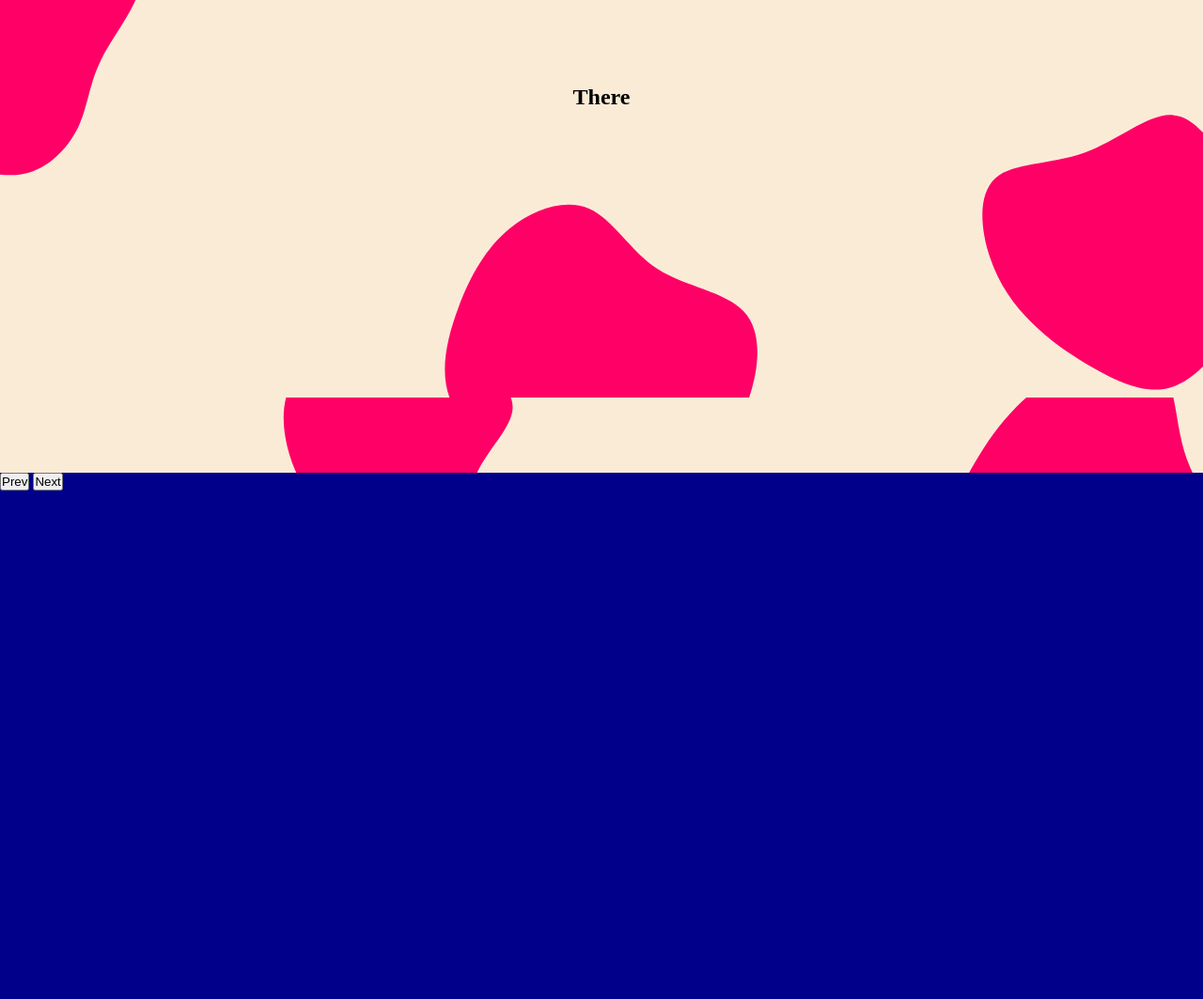
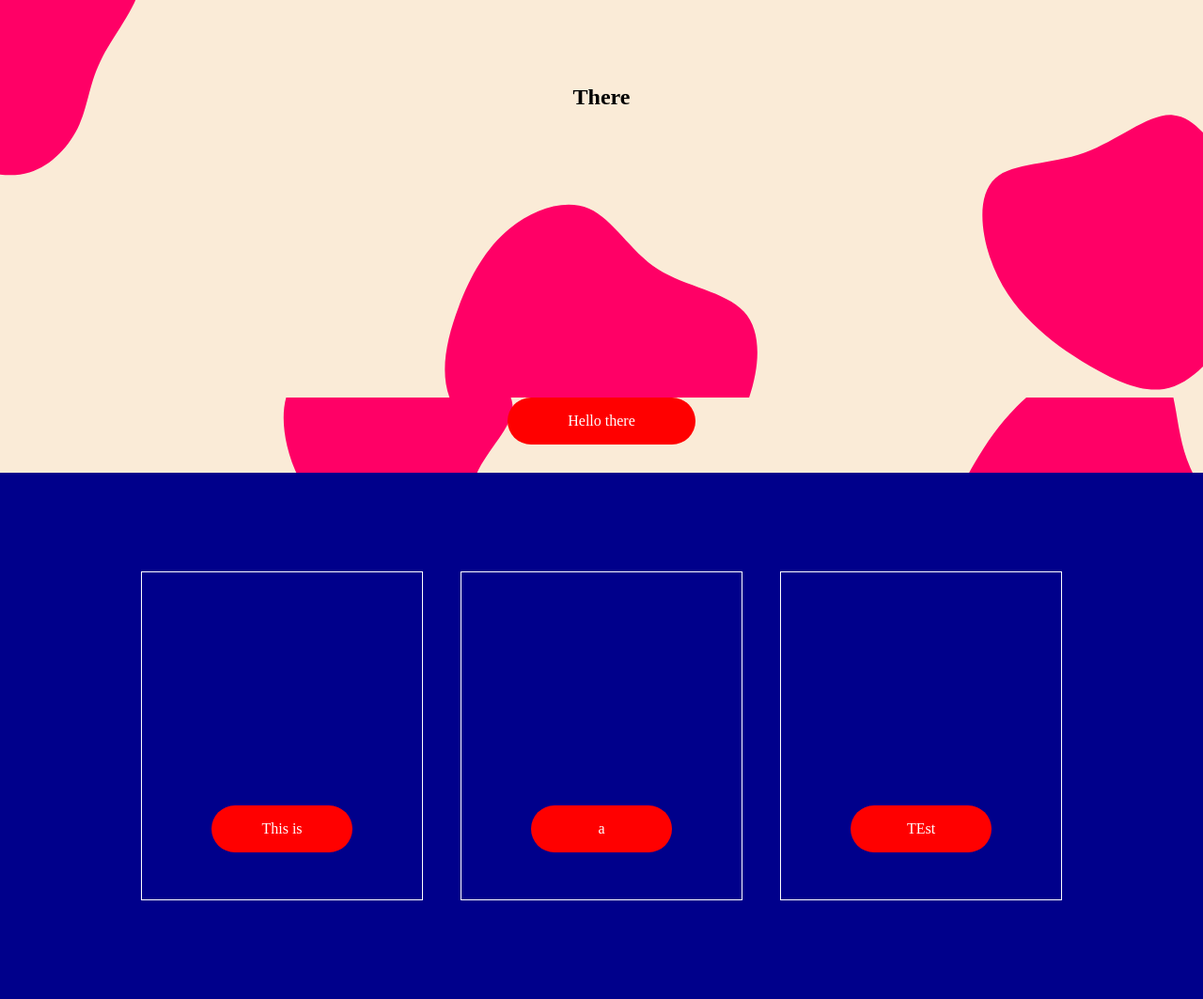
Before and after one commit to filippo-floramo/centro-studi-delta, a website built with webpack: page index.html in a window 1280 px wide. Shown: the part 1097-2160 px from the top of the page at 94% size. Before the commit the page ends 1619 px from the top, so only its background shows below. Built offline with nearby package versions, Linux system fonts and the light colour scheme.

Commit message:
add cards test

```diff
--- a/index.html
+++ b/index.html
@@ -47,7 +47,7 @@
 
         <section class="description">
             <div class="description--carousel">
-                <div class="slide one">
+                <div class="slide one" data-label="first-clone">
                     <h1>Hello</h1>
                 </div>
                 <div class="slide">
@@ -59,13 +59,31 @@
                 <div class="slide">
                     <h1>Filippo</h1>
                 </div>
-
+                <div class="slide one" data-label="last-clone">
+                    <h1>Hello</h1>
+                </div>
+                <div class="description--cta"> <a href="#">Hello there</a></div>
             </div>
         </section>
-        <button class="descr--btn previous">Prev</button>
-        <button class="descr--btn next">Next</button>
 
-
+    <!--Cards-->
+        <section class="cards" id="card--container">
+            <div class="card">
+                <h3 class="card--question"></h3>
+                <p class="card--text"></p>
+                <div class="card--cta"><a href="">This is</a></div>
+            </div>
+            <div class="card">
+                <h3 class="card--question"></h3>
+                <p class="card--text"></p>
+                <div class="card--cta"><a href="">a</a></div>
+            </div>
+            <div class="card">
+                <h3 class="card--question"></h3>
+                <p class="card--text"></p>
+                <div class="card--cta"><a href="">TEst</a></div>
+            </div>
+        </section>
     </main>
 </body>
 
--- /dev/null
+++ b/src/styles/_cards.scss
@@ -0,0 +1,32 @@
+.cards {
+   min-height: 70vh;
+   padding: 60px 0;
+
+   display: flex;
+   align-items: center;
+   justify-content: center;
+   gap: 40px;
+   flex-wrap: wrap;
+
+   .card {
+      min-width: 300px;
+      height: 350px;
+
+      border: 1px solid white;
+      display: flex;
+      flex-direction: column;
+      justify-content: space-around;
+      align-items: center;
+
+      &--cta {
+         @include cta-style(150px, 50px);
+         border-radius: 25px;
+         background-color: red;
+
+         a {
+            text-decoration: none;
+            color: white;
+         }
+      }
+   }
+}
--- a/src/styles/_config.scss
+++ b/src/styles/_config.scss
@@ -2,6 +2,11 @@
    padding: 0;
    margin: 0;
    box-sizing: border-box;
+}
+
+
+html {
+   scroll-behavior: smooth;
 }
 
 body {
--- a/src/styles/_description.scss
+++ b/src/styles/_description.scss
@@ -1,8 +1,6 @@
-
-
 .description {
    color: black;
-
+   position: relative;
    height: 100vh;
    background-color: antiquewhite;
    background-image: url(../img/carousel-background.svg);
@@ -26,4 +24,27 @@
 
       }
    }
+
+   &--cta {
+      position: absolute;
+      top: 90%;
+      left: 50%;
+      transform: translateX(-50%);
+
+      border: none;
+      border-radius: 25px;
+      background-color: red;
+
+      @include cta-style(200px, 50px);
+
+      a {
+         text-decoration: none;
+         color: white;
+      }
+
+      &:hover {
+         @include cta-hover;
+      }
+
+   }
 }
--- /dev/null
+++ b/src/styles/_mixins.scss
@@ -0,0 +1,14 @@
+@mixin cta-style($width, $height) {
+   width: $width;
+   height: $height;
+
+   display: flex;
+   align-items: center;
+   justify-content: center;
+}
+
+@mixin cta-hover {
+   cursor: pointer;
+   background-color: white;
+   transition-duration: 0.5s;
+}
--- a/src/styles/_mobile.scss
+++ b/src/styles/_mobile.scss
@@ -48,5 +48,12 @@
 
 
 
+}
 
+@media (max-width: 375px) {
+   /**Cards*/
+
+   .cards {
+     gap: 0;
+   }
 }
--- a/src/styles/styles.scss
+++ b/src/styles/styles.scss
@@ -1,11 +1,10 @@
 @import "config";
+@import "mixins";
+
 @import "navbar";
 @import "hero";
 @import "description";
-
-html {
-   scroll-behavior: smooth;
-}
+@import "cards";
 
 
 @import "mobile";
```
Also changed, not shown: src/ts/logic/cards/cardsLogic.ts (added), src/ts/logic/navabar/navbarLogic.ts (line endings or trailing spaces), 1 other file.
